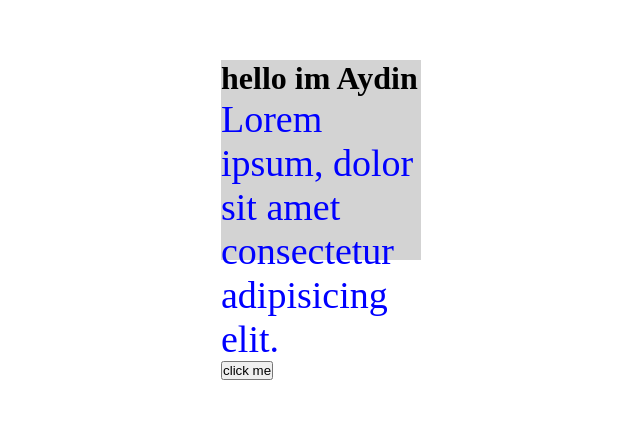
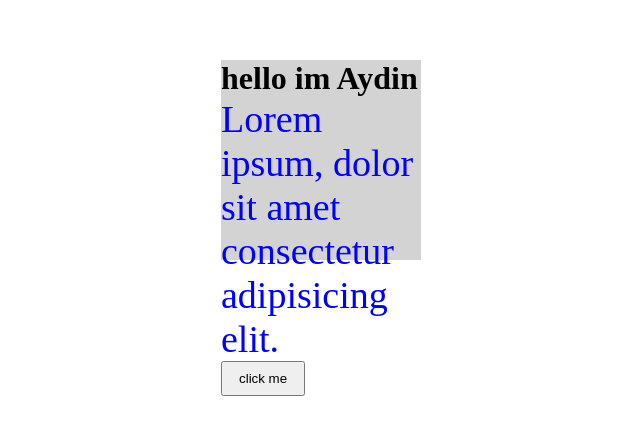
Before and after one commit to aydinxo/test-repo, a plain HTML site: page index.html in a window 1280 px wide. Shown: the part 240-674 px from the top of the page, without its empty margins (319-959 px from the left). Drawn offline with Linux system fonts and the light colour scheme.

Commit message:
add style to button

```diff
--- a/style.css
+++ b/style.css
@@ -18,3 +18,6 @@ p{
     color: blue;
     font-size : 38px;
 }
+button{
+    padding: 8px 16px ;
+}
```
